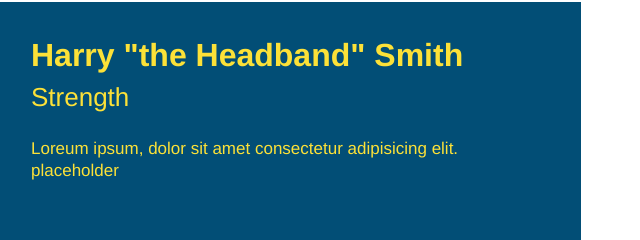
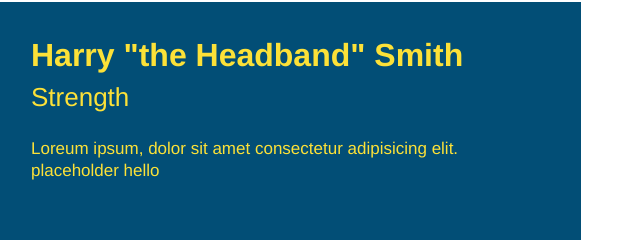
Before and after one commit to lest210/run-buddy, a plain HTML site: page index.html in a window 1280 px wide. Shown: the part 3367-3607 px from the top of the page, 509-1149 px from the left. Drawn offline with Linux system fonts and the light colour scheme.

Commit message:
Meet the trainers

```diff
--- a/index.html
+++ b/index.html
@@ -131,7 +131,7 @@
                     <h3>Harry "the Headband" Smith</h3>
                     <h4>Strength</h4>
                     <p>
-                        Loreum ipsum, dolor sit amet consectetur adipisicing elit. placeholder
+                        Loreum ipsum, dolor sit amet consectetur adipisicing elit. placeholder hello
                     </p>
                 </div>
             </article>
```
